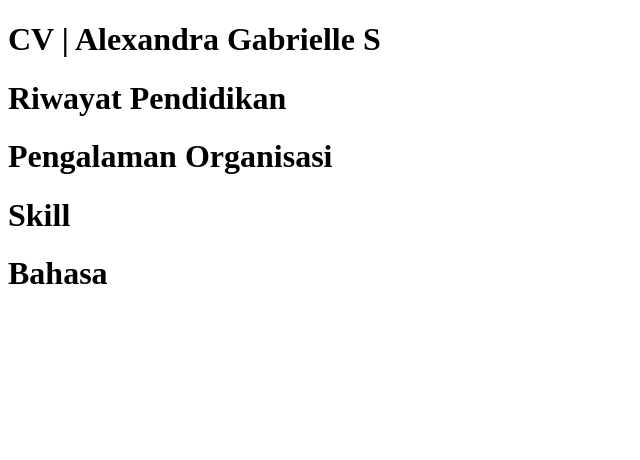
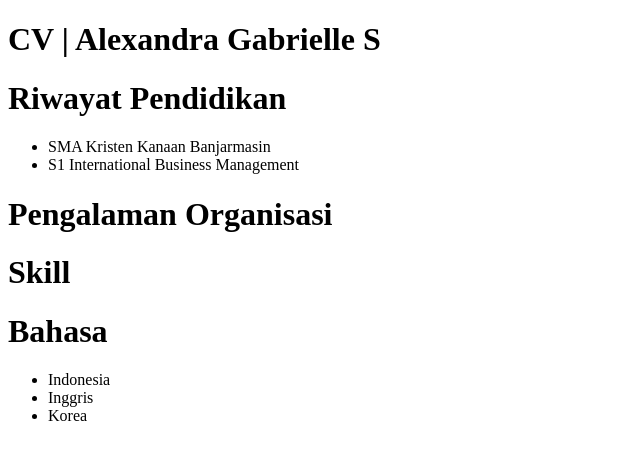
Before and after one commit to alegabrielle/alegabrielle.github.io, a plain HTML site: page index.html in a window 1280 px wide. Shown: the whole page, without its empty margins (0-640 px from the left). Drawn offline with Linux system fonts and the light colour scheme.

Commit message:
Add files via upload

```diff
--- a/index.html
+++ b/index.html
@@ -4,6 +4,7 @@
     <meta charset="UTF-8">
     <meta name="viewport" content="width=device-width, initial-scale=1.0">
     <title>CV | Alexandra Gabrielle S</title>
+    <link rel="stylesheet" href="style.css">
 </head>
 <body>
     <header>
@@ -11,9 +12,18 @@
     </header>
     <main>
         <h1>Riwayat Pendidikan</h1>
+            <ul>
+                <li>SMA Kristen Kanaan Banjarmasin</li>
+                <li>S1 International Business Management</li>
+            </ul>
         <h1>Pengalaman Organisasi</h1>
         <h1>Skill</h1>
         <h1>Bahasa</h1>
+            <ul>
+                <li>Indonesia</li>
+                <li>Inggris</li>
+                <li>Korea</li>
+            </ul>
     </main>
     <footer>
 
```
